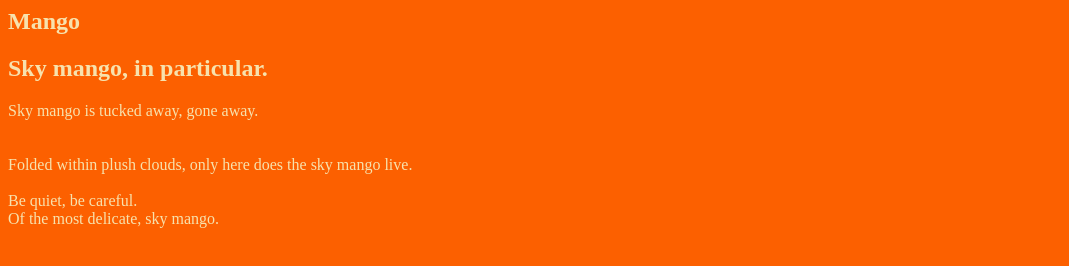
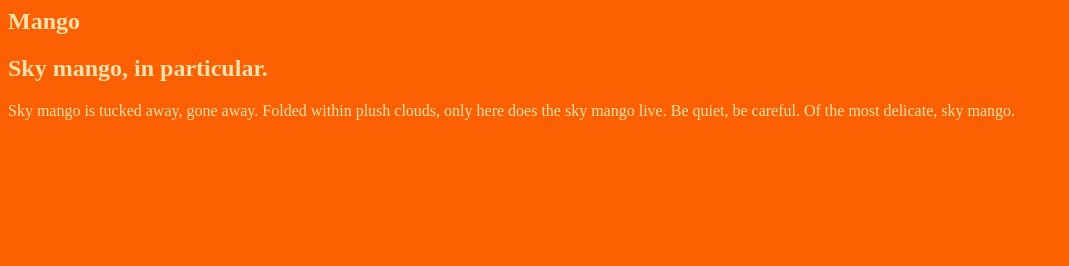
Before and after one commit to lfastfast/testtest, a plain HTML site: page index.html in a window 1280 px wide. Shown: the whole page, without its empty margins (0-1069 px from the left). Drawn offline with Linux system fonts and the light colour scheme.

Commit message:
Update index.html

```diff
--- a/index.html
+++ b/index.html
@@ -8,11 +8,11 @@
 <h2>Mango</h2>
 <h2>Sky mango, in particular.</h2>
 <p>Sky mango is tucked away,
-gone away. <br><br><br>
+gone away.
 Folded within plush clouds,
-only here does the sky mango live. <br><br>
+only here does the sky mango live.
 Be quiet,
-be careful. <br>
+be careful.
 Of the most delicate,
 sky mango.</p>
   </html>
```
